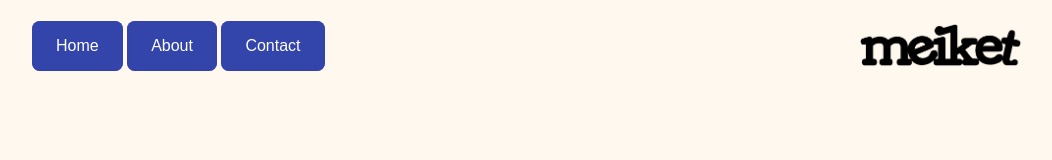
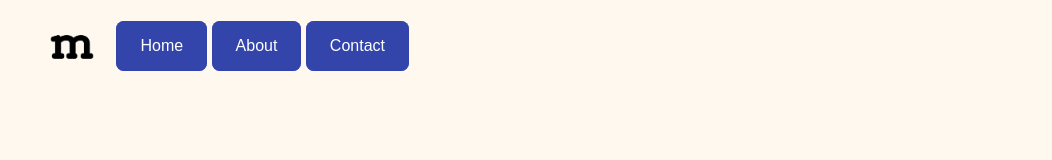
Before and after one commit to kyfex-uwu/startup, a website: page views/container.html in a window 1280 px wide. Shown: the whole page, without its empty margins (112-1164 px from the left). Drawn offline with Linux system fonts and the light colour scheme; a web font is replaced by a local one.

Commit message:
added icon + cleared out left side for login info

```diff
--- a/public/mobile.css
+++ b/public/mobile.css
@@ -23,3 +23,7 @@ html{
 #navbar-button{
   display: block;
 }
+
+.hide-mobile{
+  display:none;
+}
--- a/views/container.html
+++ b/views/container.html
@@ -4,6 +4,7 @@
 		<meta name="viewport" content="width=device-width, initial-scale=1.0">
 		<link rel="stylesheet" href="/public/main.css">
 		<link rel="stylesheet" href="/public/mobile.css" media="only screen and (max-width: 500px)">
+		<link rel="icon" type="image/x-icon" href="/public/meiket-icon.ico">
 		<title><!--TITLE--></title>
 		<!--HEAD-->
 	</head>
@@ -15,11 +16,12 @@
 			<path d="M4 6L20 6" stroke="var(--background-color)" stroke-linecap="round" stroke-width="3"/>
 		</svg>
 		<div id="navbar">
+			<img src="/public/meiket-icon.png" style="height:3rem; vertical-align:middle; padding:0 1rem;" class="hide-mobile">
 			<span>Home</span>
 			<span>About</span>
 			<span>Contact</span>
 
-			<img src="/public/meiket.png" style="height:3rem; float:right;">
+			<!--<img id="main-logo" src="/public/meiket.png" style="height:3rem; float:right;">-->
 		</div>
 		<!--BODY-->
 		<script>
```
Also changed, not shown: public/meiket-icon.ico (added), public/meiket-icon.png (added).
